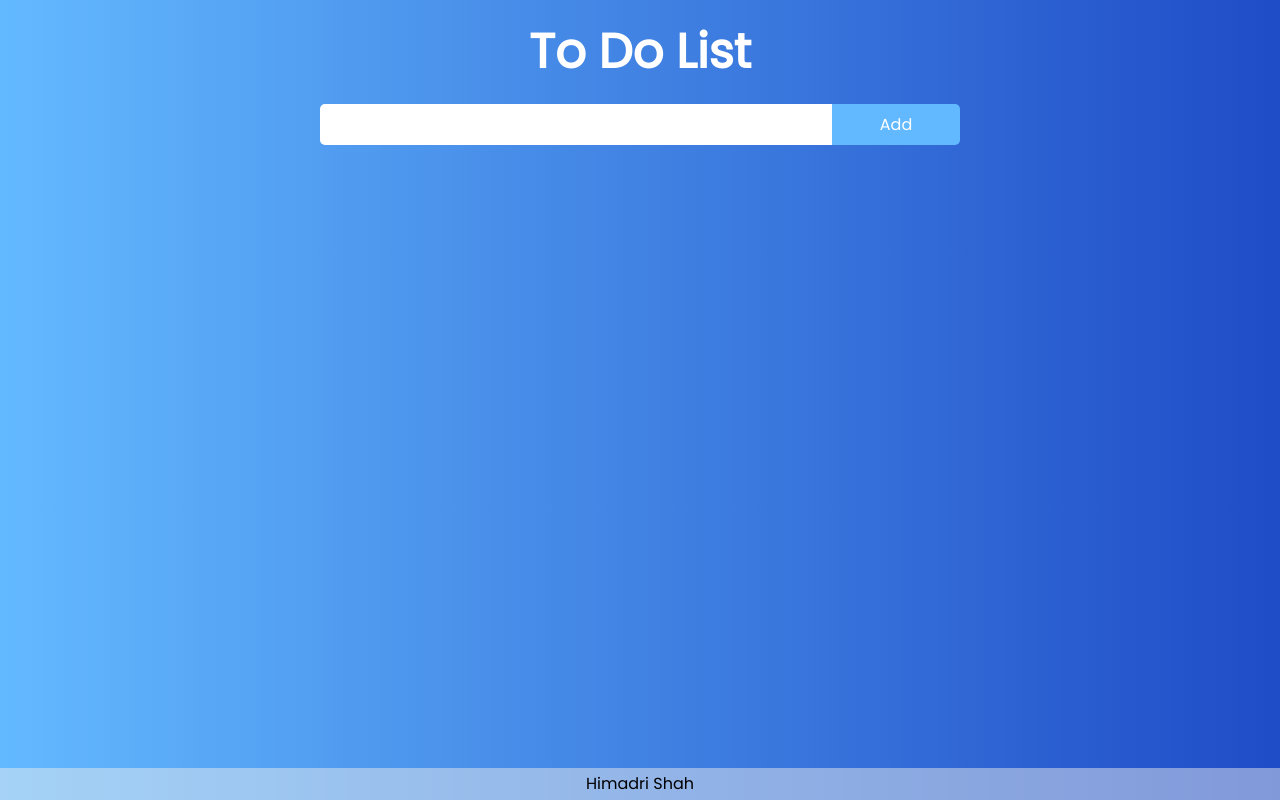
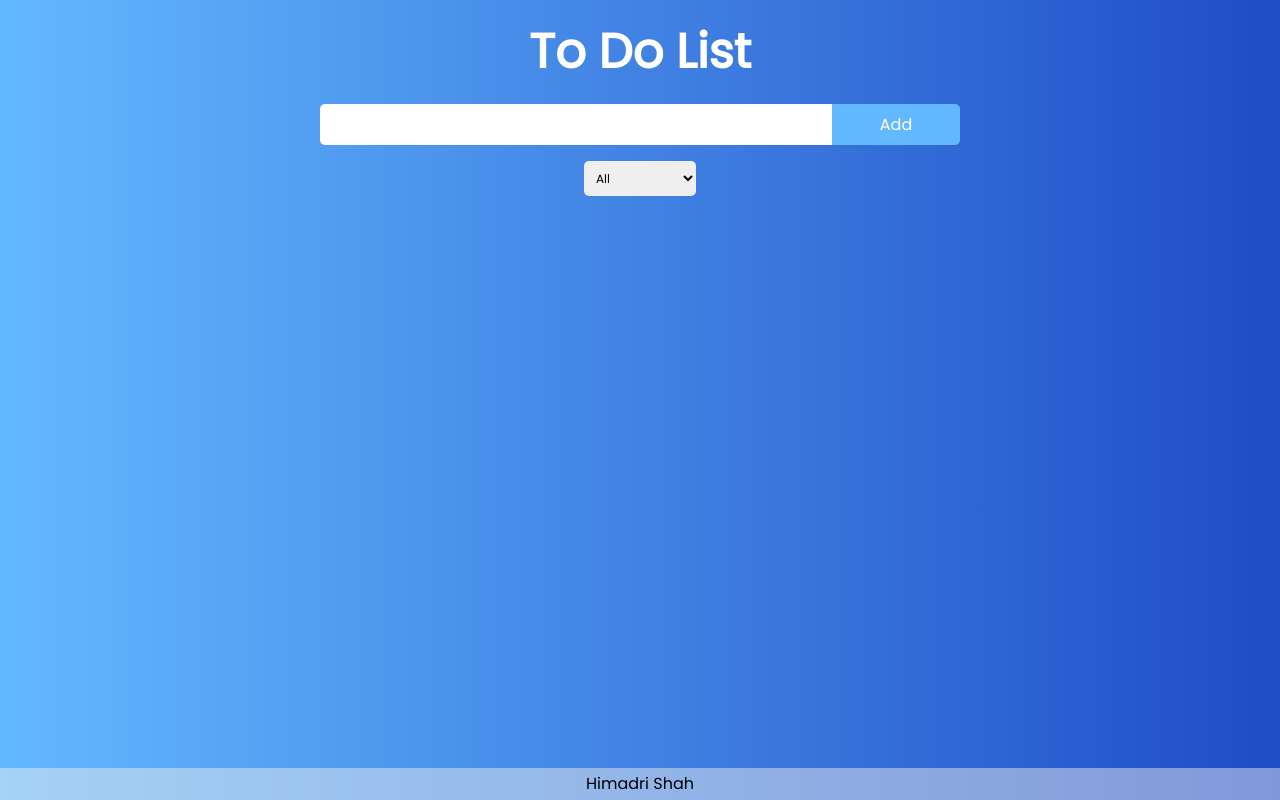
Before and after one commit to himadri2110/react-todo-list, a React (Create React App) app: page / in a window 1280 px wide. Built offline with nearby package versions, Linux system fonts and the light colour scheme.

Commit message:
feat: Filter todos using useEffect

```diff
--- a/src/App.js
+++ b/src/App.js
@@ -1,4 +1,4 @@
-import React, { useState } from "react";
+import React, { useState, useEffect } from "react";
 import Header from "./Components/Header";
 import Form from "./Components/Form";
 import Footer from "./Components/Footer";
@@ -7,6 +7,21 @@ import TodoItem from "./Components/TodoItem";
 const App = () => {
   const [inputText, setInputText] = useState("");
   const [todos, setTodos] = useState([]);
+  const [status, setStatus] = useState("all");
+  const [filteredTodos, setFilteredTodos] = useState([]);
+
+  // Run everytime there is change in todos or status (filter todos)
+  useEffect(() => {
+    const filterHandler = () => {
+      if (status === "completed")
+        setFilteredTodos(todos.filter((todo) => todo.completed === true));
+      else if (status === "pending")
+        setFilteredTodos(todos.filter((todo) => todo.completed === false));
+      else setFilteredTodos(todos);
+    };
+
+    filterHandler();
+  }, [todos, status]);
 
   return (
     <div className="App">
@@ -17,9 +32,14 @@ const App = () => {
         inputText={inputText}
         todos={todos}
         setTodos={setTodos}
+        setStatus={setStatus}
       />
 
-      <TodoItem todos={todos} setTodos={setTodos} />
+      <TodoItem
+        todos={todos}
+        setTodos={setTodos}
+        filteredTodos={filteredTodos}
+      />
 
       <Footer />
     </div>
--- a/src/Components/Form.js
+++ b/src/Components/Form.js
@@ -1,12 +1,15 @@
 import React from "react";
 
-const Form = ({ inputText, setInputText, setTodos, todos }) => {
+const Form = ({ inputText, setInputText, setTodos, todos, setStatus }) => {
+  // Set state of input text
   const inputHandler = (e) => {
     e.preventDefault();
     setInputText(e.target.value);
   };
 
+  // Set state of todos
   const submitTodoHandler = (e) => {
+    if (inputText !== "") {
       e.preventDefault();
 
       setTodos([
@@ -14,15 +17,32 @@ const Form = ({ inputText, setInputText, setTodos, todos }) => {
         { text: inputText, completed: false, id: Math.random() * 1000 },
       ]);
       setInputText("");
+    }
+  };
+
+  // Set state of selected option
+  const selectHandler = (e) => {
+    setStatus(e.target.value);
   };
 
   return (
+    <div>
       <form>
         <input type="text" value={inputText} required onChange={inputHandler} />
+
         <button type="submit" onClick={submitTodoHandler}>
           Add
         </button>
       </form>
+
+      <div className="select">
+        <select className="filter" onChange={selectHandler}>
+          <option value="all">All</option>
+          <option value="completed">Completed</option>
+          <option value="pending">Pending</option>
+        </select>
+      </div>
+    </div>
   );
 };
 
--- a/src/Components/TodoItem.js
+++ b/src/Components/TodoItem.js
@@ -1,11 +1,13 @@
 import React from "react";
 
-const TodoItem = ({ todos, setTodos }) => {
+const TodoItem = ({ todos, setTodos, filteredTodos }) => {
+  // Styling complete todos
   const completedStyle = {
     color: "#cdcdcd",
     textDecoration: "line-through",
   };
 
+  // Mark todos as complete
   function todoComplete(todo) {
     setTodos(
       todos.map((el) => {
@@ -20,11 +22,13 @@ const TodoItem = ({ todos, setTodos }) => {
     );
   }
 
+  // Delete todos
   function todoDelete(todo) {
     setTodos(todos.filter((el) => el.id !== todo.id));
   }
 
-  const todoComponent = todos.map((todo) => (
+  // Get todos based on status (filtered todos)
+  const todoComponent = filteredTodos.map((todo) => (
     <div className="todo">
       <li
         style={todo.completed ? completedStyle : null}
```
Lines whose indentation alone changed are shown as unchanged.
